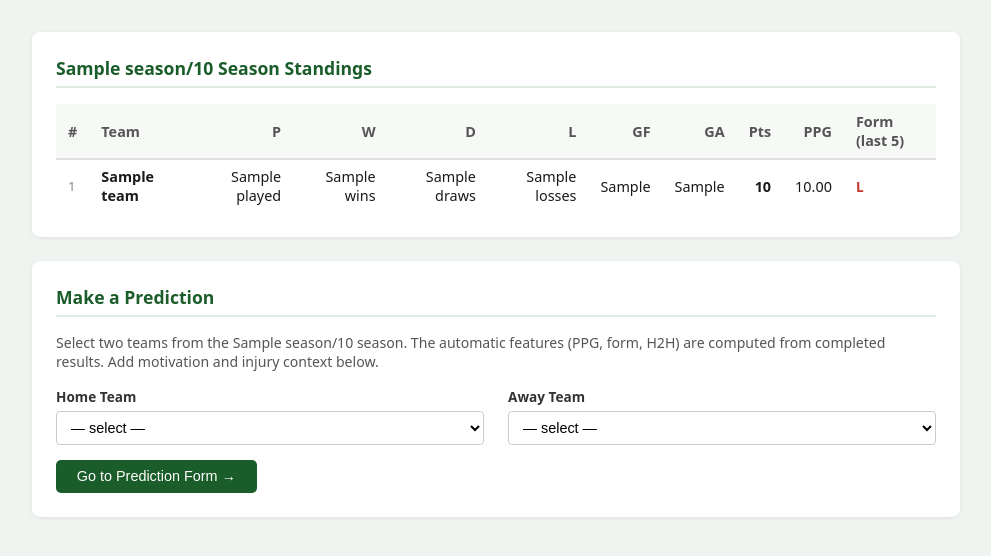
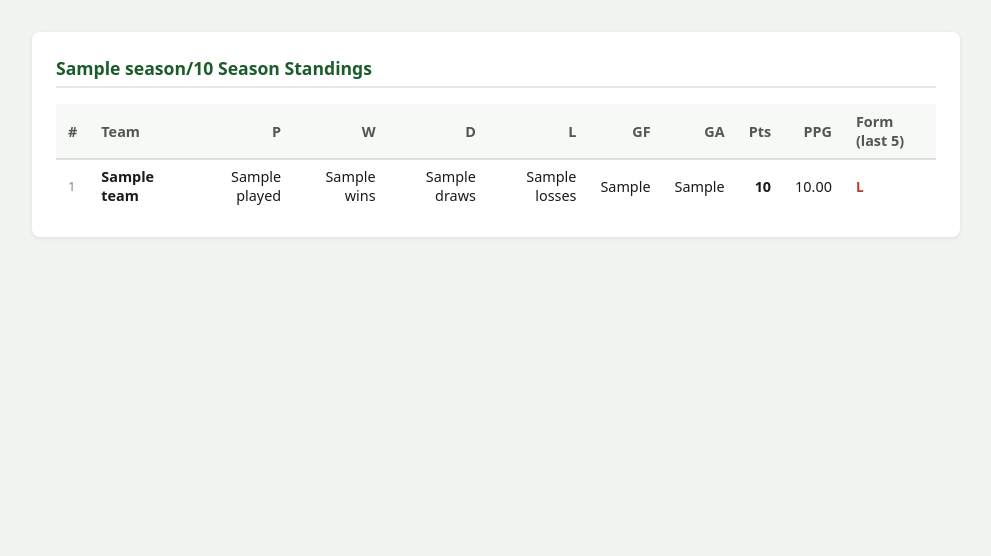
Before and after one commit to avidaniely/gambling-predictions, a Flask app: template templates/index.html in a window 1280 px wide. Shown: the part 57-613 px from the top of the page, without its empty margins (144-1135 px from the left). Run offline with Flask 3, Linux system fonts and the light colour scheme; the template is opened without the code that fills it: most values are stand-ins (such as "Sample title", 1, 10 or a date in 2020).

Commit message:
Remove redundant prediction form from standings page
The Predict tab already has team selectors + full questionnaire.
The duplicate picker on the main page was confusing.

Co-Authored-By: Claude Sonnet 4.6 <noreply@anthropic.com>

```diff
--- a/app.py
+++ b/app.py
@@ -305,14 +305,12 @@ def index():
         [{"team": t, **s} for t, s in team_states.items() if s["played"] > 0],
         key=lambda r: (-r["points"], -(r["gf"] - r["ga"]), -r["gf"]),
     )
-    teams = sorted(team_states.keys())
 
     return render_template(
         "index.html",
         active="home",
         season=latest_season,
         standings=standings,
-        teams=teams,
     )
 
 
--- a/templates/index.html
+++ b/templates/index.html
@@ -45,35 +45,4 @@
   </table>
 </div>
 
-<div class="card">
-  <h2>Make a Prediction</h2>
-  <p style="font-size:0.88rem; color:#555; margin-bottom:1rem;">
-    Select two teams from the {{ season }}/{{ season+1 }} season. The automatic features (PPG, form, H2H)
-    are computed from completed results. Add motivation and injury context below.
-  </p>
-  <form method="get" action="/predict">
-    <div class="grid2">
-      <div class="field">
-        <label>Home Team</label>
-        <select name="home" required>
-          <option value="">— select —</option>
-          {% for t in teams %}
-          <option value="{{ t }}">{{ t }}</option>
-          {% endfor %}
-        </select>
-      </div>
-      <div class="field">
-        <label>Away Team</label>
-        <select name="away" required>
-          <option value="">— select —</option>
-          {% for t in teams %}
-          <option value="{{ t }}">{{ t }}</option>
-          {% endfor %}
-        </select>
-      </div>
-    </div>
-    <button class="btn" type="submit">Go to Prediction Form →</button>
-  </form>
-</div>
-
 {% endblock %}
```
